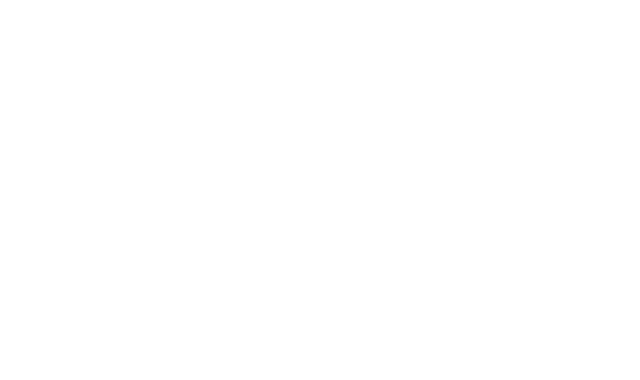
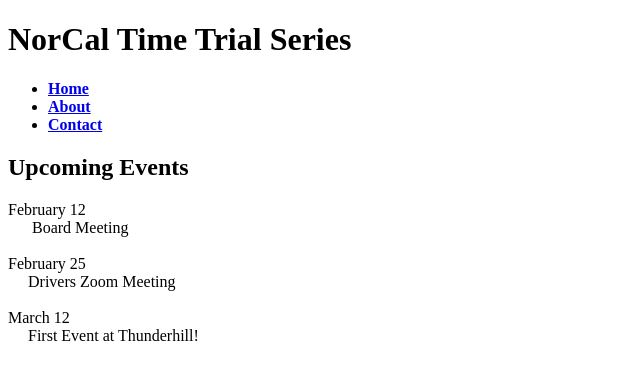
Before and after one commit to VitorDeSenna/NorCal-Time-Trials-Series, a plain HTML site: page index.html in a window 1280 px wide. Shown: the whole page, without its empty margins (0-640 px from the left). Drawn offline with Linux system fonts and the light colour scheme.

Commit message:
Create about and edit index

```diff
--- a/index.html
+++ b/index.html
@@ -3,9 +3,31 @@
 <head>
     <meta charset="UTF-8">
     <meta name="viewport" content="width=device-width, initial-scale=1.0">
-    <title>Document</title>
+    <title>The NorCal Time Trials Series</title>
 </head>
 <body>
 
+    <main>
+        <h1>NorCal Time Trial Series</h1>
+        <header>
+            <nav>
+                <ul>
+                    <li><a href="index.html"><strong> Home </strong></a></li>
+                    <li><a href="about.html"><strong>About</strong> </a></li>
+                    <li><a href="contact.html"><Strong>Contact</Strong></a></li>
+                </ul>
+            </nav>
+        </header>
+        <h2>Upcoming Events</h2>
+        <p> February 12<br>
+            &nbsp;&nbsp;&nbsp;&nbsp;&nbsp; Board Meeting<br>
+            <br>
+            February 25<br>
+            &nbsp;&nbsp;&nbsp;&nbsp;&nbsp;Drivers Zoom Meeting<br>
+            <br>
+            March 12<br>
+            &nbsp;&nbsp;&nbsp;&nbsp;&nbsp;First Event at Thunderhill!</p>
+    </main>
+    <footer></footer>
 </body>
 </html>
```
Also changed, not shown: about.html (added, +31 -0 lines).
